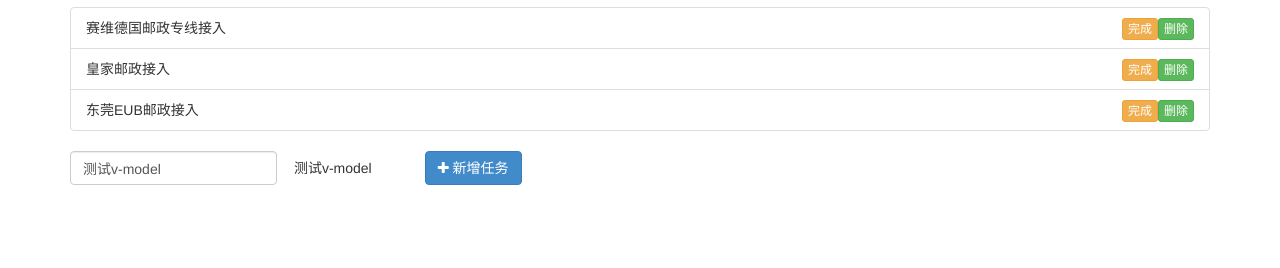
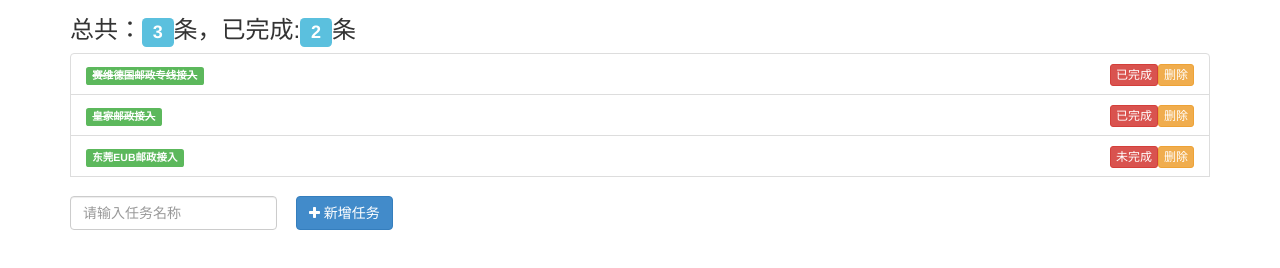
Before and after one commit to ixuanwu/web-study, a plain HTML site: page index.html in a window 1280 px wide. Shown: the part 56-324 px from the top of the page. Drawn offline with Linux system fonts and the light colour scheme.

Commit message:
增加任务管理功能

```diff
--- a/index.html
+++ b/index.html
@@ -3,7 +3,7 @@
 <head>
 <meta charset="utf-8">
 <meta http-equiv="X-UA-Compatible" content="IE=edge,chrome=1">
-<title>测试学习文件</title>
+<title>测试文件</title>
 <meta name="description" content="">
 <meta name="keywords" content="">
 <link href="" rel="stylesheet">
@@ -19,22 +19,26 @@
 <body>
     <div class="container" id="app">
         <h2>我的任务列表</h2>
+        <h3>总共：<span class="label label-info">{{this.count()}}</span>条，已完成:<span class="label label-info">{{this.getCompleted()}}</span>条</h3>
         <ul v-if="todos.length>0" class="list-group">
-            <li class="list-group-item" v-for="todo in todos">
-                <span>{{todo.title}}</span>
-                <a class="btn btn-success btn-xs pull-right">删除</a>
-                <a class="btn btn-warning btn-xs pull-right">完成</a>
+            <li class="list-group-item" v-for="(todo,index) in todos">
+                <span class="label label-success" v-bind:class="{completed:todo.complete}">{{todo.title}}</span>
+                <a class="btn btn-warning btn-xs pull-right" v-on:click="del(index)">删除</a>
+                <a class="btn btn-danger btn-xs pull-right"
+                   @click="toggleComplete(todo)"
+                   v-bind:title="todo.complete?'标记为未完成':'标记为已完成'"
+                >
+                    {{todo.complete?'已完成':'未完成'}}
+                </a>
             </li>
+            <div class="alert alert-danger" role="alert" id="alert-message" style="display: none">{{error}}</div>
         </ul>
-        <form class="form-inline" role="form">
+        <form class="form-inline" role="form" v-on:submit.prevent="addTodo" >
             <div class="form-group">
-                <input type="text" v-model="title" name="title" v-bind:value="title" class="form-control">
+                <input type="text" v-model="title" name="title" placeholder="请输入任务名称" v-bind:value="title" class="form-control">
             </div>
             <div class="form-group">
-                <span class="btn btn-block">{{title}}</span>
-            </div>
-            <div class="form-group">
-                <div class="col-sm-10 col-sm-offset-2">
+                <div class="col-sm-12">
                     <button type="submit" class="btn btn-primary pull-left"><i class="icon-plus"></i> 新增任务</button>
                 </div>
             </div>
@@ -46,23 +50,53 @@
         el: '#app',
         data: {
             todos: [
-                {id:1,"title":'赛维德国邮政专线接入'},
-                {id:2,"title":'皇家邮政接入'},
-                {id:3,"title":'东莞EUB邮政接入'}
+                {id:1,"title":'赛维德国邮政专线接入',complete:true},
+                {id:2,"title":'皇家邮政接入',complete:true},
+                {id:3,"title":'东莞EUB邮政接入',complete:false},
             ],
-            msg:"Hello Vue!",
-            name:'',
-            title:'测试v-model',
-            seen:false
+            title:'',
+            error:'',
         },
-        method:{
-            data(){
-
+        methods:{
+            addTodo(){
+                var todo = {id:null,title:'',complete:false};
+                if(!this.title){
+                    this.error = '请输入任务名称';
+                    $('#alert-message').fadeTo(2000, 500).slideUp(500, function(){
+                        $('#alert-message').alert('close');
+                    });
+                    return;
+                }
+                todo.title = this.title;
+                this.todos.push(todo);
+                this.title='';
+            },
+            del(index){
+                this.todos.splice(index,1);
+            },
+            toggleComplete(todo){
+                todo.complete = !todo.complete;
+            },
+            count(){
+                return this.todos.length;
+            },
+            getCompleted(){
+                var i = 0;
+                for(var k in this.todos){
+                    if(this.todos[k].complete){
+                        i++;
+                    }
+                }
+                return i;
             }
         }
     })
 </script>
 <style>
-
+    .completed{
+        text-decoration: line-through;
+        -webkit-text-decoration-color: orangered;
+        -moz-text-decoration-color: orangered;
+    }
 </style>
 </html>
```
